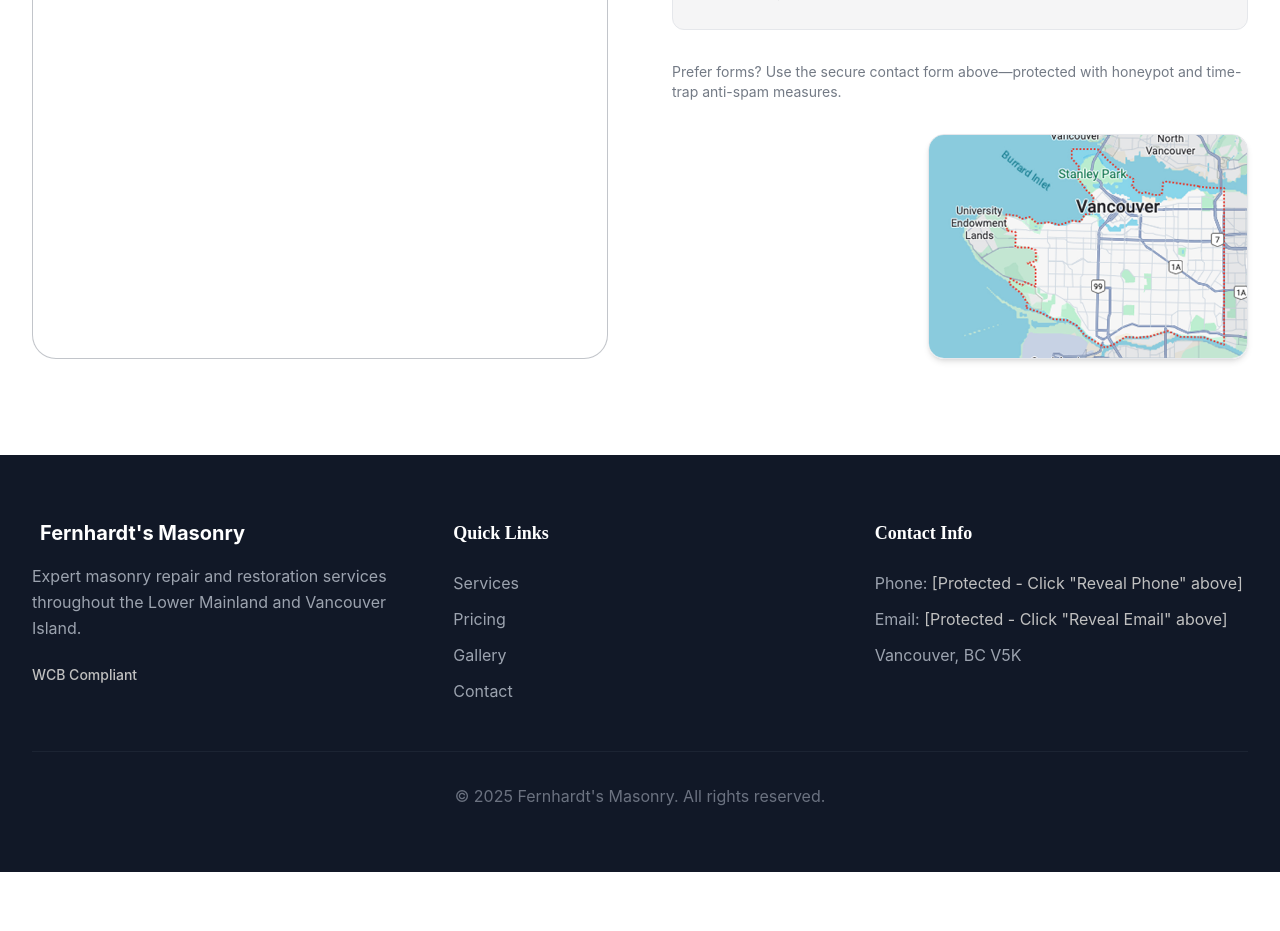
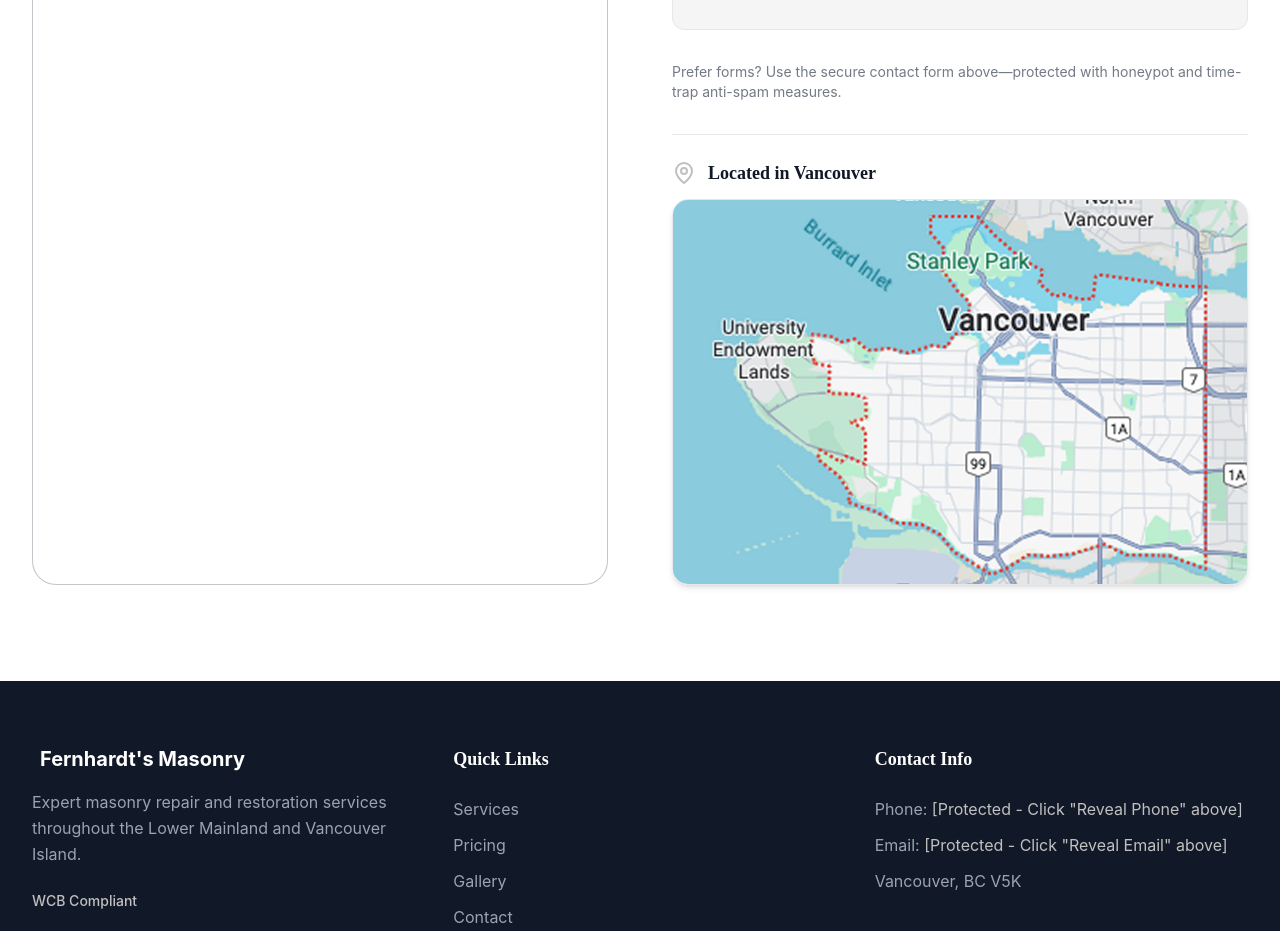
Before and after one commit to SamCreativeData/fernhardts_masonry, a React (Vite) app: page / in a window 1280 px wide. Shown: the part 7760-8691 px from the top of the page. Before the commit the page ends 8632 px from the top, so only its background shows below. Built offline with nearby package versions, Linux system fonts and the light colour scheme.

Commit message:
Update Contact.tsx

```diff
--- a/src/components/Contact.tsx
+++ b/src/components/Contact.tsx
@@ -94,17 +94,22 @@ const Contact = () => {
               </p>
             </div>
 
-            {/* Static Map Image */}
-              <div className="flex justify-end">
-              <div className="rounded-2xl overflow-hidden shadow-md border border-marble max-w-xs">
+            {/* Location Section */}
+<div className="pt-6 border-t border-marble">
+  <h4 className="font-semibold text-charcoal flex items-center gap-3 text-lg mb-3">
+    <MapPin className="h-6 w-6 text-silver" />
+    Located in Vancouver
+  </h4>
+  <div className="rounded-2xl overflow-hidden shadow-md border border-marble w-full">
     <img
       src="/locationmap.jpg"
       alt="Fernhardt's Masonry Service Area"
-              className="w-full h-auto object-cover"
+      className="w-full h-64 object-cover md:h-80 lg:h-96"
       loading="lazy"
     />
   </div>
 </div>
+
 
           </div>
         </div>
```
Lines whose indentation alone changed are shown as unchanged.
